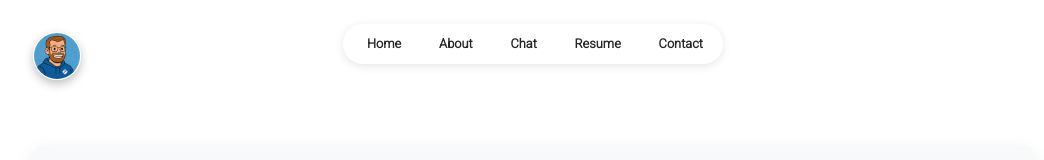
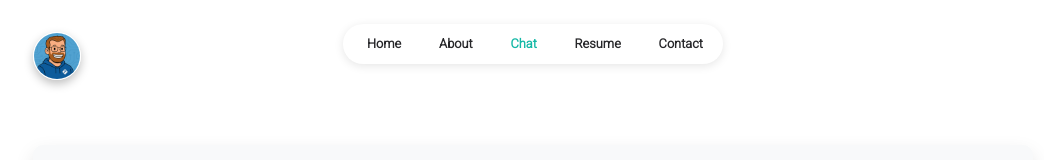
Before and after one commit to paulnicholsen27/portfolio, a React (Create React App) app in the folder reactfolio/: page /chat in a window 1280 px wide. Shown: the top 160 px of the page, without its empty margins (107-1151 px from the left). Built offline with nearby package versions, Linux system fonts and the light colour scheme.

Commit message:
fixed navbar highlight

```diff
--- a/reactfolio/src/components/common/navBar.jsx
+++ b/reactfolio/src/components/common/navBar.jsx
@@ -32,7 +32,7 @@ const NavBar = (props) => {
 							</li>
 							<li
 								className={
-									active === "projects"
+									active === "chat"
 										? "nav-item active"
 										: "nav-item"
 								}
--- a/reactfolio/src/pages/chatbot_page.jsx
+++ b/reactfolio/src/pages/chatbot_page.jsx
@@ -36,7 +36,7 @@ const ChatbotPage = () => {
 			</Helmet>
 
 			<div className="page-content">
-				<NavBar active="chatbot" />
+				<NavBar active="chat" />
 				<div className="content-wrapper">
 					<div className="chatbot-logo-container">
 						<div className="chatbot-logo">
```
